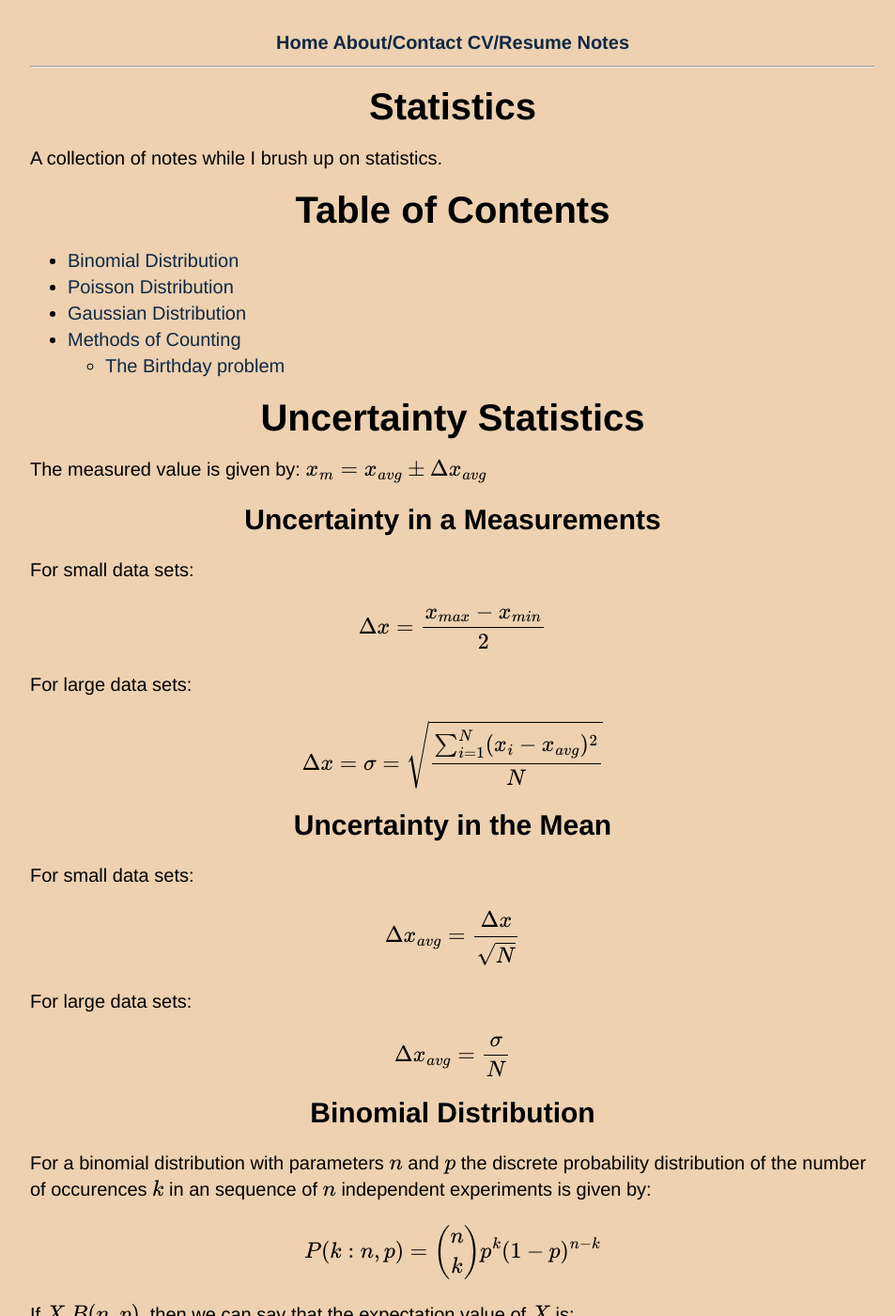
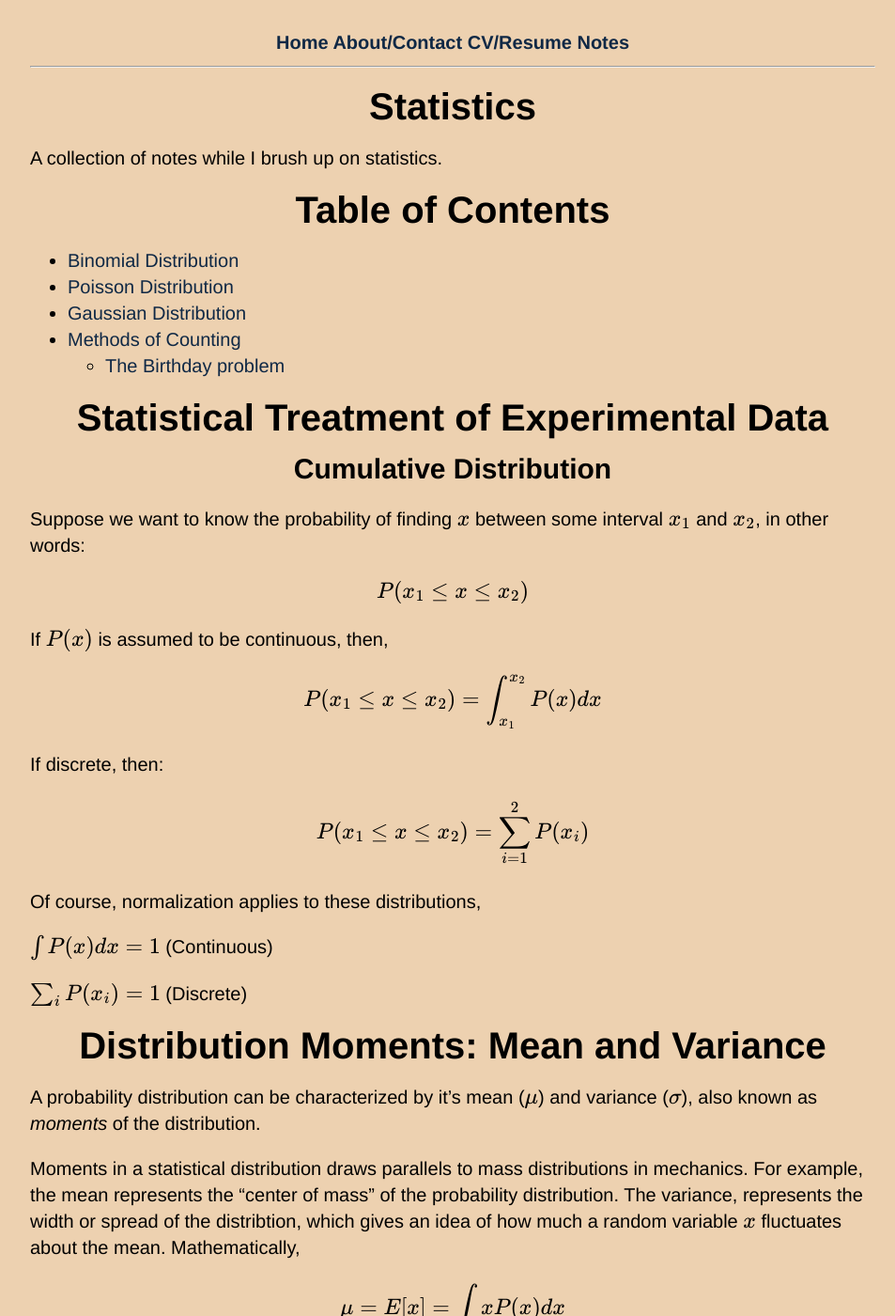
Before and after one commit to thaihangchung7/thaihangchung7.github.io, a Jekyll site: the page built from _theory/statistics.md, in a window 1280 px wide and 1400 px high. Shown: the whole window at 94% size, without its empty margins (158-1111 px from the left). Built offline with Jekyll 4.4.1, drawn with Linux system fonts in a browser that asks for light colours; formulas are drawn with MathJax 3; some of the changed text lies outside the part shown.

Commit message:
Expanding on statistics basics

```diff
--- a/_theory/statistics.md
+++ b/_theory/statistics.md
@@ -15,7 +15,39 @@ Table of Contents
       * [The Birthday problem](#the-birthday-problem)
 
 
-# Uncertainty Statistics
+# Statistical Treatment of Experimental Data
+
+## Cumulative Distribution
+
+Suppose we want to know the probability of finding $$x$$ between some interval $$x_{1}$$ and $$x_{2}$$, in other words:
+
+$$ P(x_{1}\leq x \leq x_{2})$$
+
+If $$P(x)$$ is assumed to be continuous, then,
+
+$$ P(x_{1}\leq x \leq x_{2})=\int_{x_{1}}^{x_{2}} P(x) dx$$
+
+If discrete, then:
+
+$$ P(x_{1}\leq x \leq x_{2})=\sum_{i = 1}^{2} P(x_{i})$$
+
+Of course, normalization applies to these distributions,
+
+$$\int P(x) dx = 1$$ (Continuous)
+
+$$\sum_{i} P(x_{i}) = 1$$ (Discrete)
+
+# Distribution Moments: Mean and Variance
+
+A probability distribution can be characterized by it's mean ($$\mu$$) and variance ($$\sigma$$), also known as _moments_ of the distribution.
+
+Moments in a statistical distribution draws parallels to mass distributions in mechanics. For example, the mean represents the "center of mass" of the probability distribution. The variance, represents the width or spread of the distribtion, which gives an idea of how much a random variable $$x$$ fluctuates about the mean. Mathematically,
+
+$$ \mu = E[x] = \int x P(x) dx $$
+
+$$ \sigma^{2} = E [(x - \mu)^{2}] = \int (x-\mu)^{2} P(x) dx $$
+
+## Uncertainty in Statistics
 
 The measured value is given by: $$x_{m} = x_{avg} \pm \Delta x_{avg}$$
 
@@ -37,6 +69,20 @@ $$\Delta x_{avg} = \frac{\Delta x}{\sqrt{N}}$$
 For large data sets:
 
 $$\Delta x_{avg} = \frac{\sigma}{N}$$
+
+## Covariance
+
+Consider a multivariate distribution,  $$ P(x,y,z,...)$$, where the outcome depend on several random variables $$x,y,z,...$$. The random variables of the multivariate distribution can be indiviually defined by the mean and variance in addition to  the covariance.
+The covariance measures the linear correlation of two variables using the correlation coefficient.
+
+$$ \rho = \frac{cov(x,y)}{\sigma_{x} \sigma_{y}} $$
+
+If $$\|\rho\|=1$$, then the variables are linearly correlated. Otherwise, if the coefficient varies between $$-1$$ and $$+1$$, this indicates a negative or positive correlation, respectively.
+
+
+
+
+# Common Probability Distributions
 
 ## Binomial Distribution
 For a binomial distribution with parameters $$n$$ and $$p$$ the discrete probability distribution of the number of occurences $$k$$ in an sequence of $$n$$ independent experiments is given by:
```
